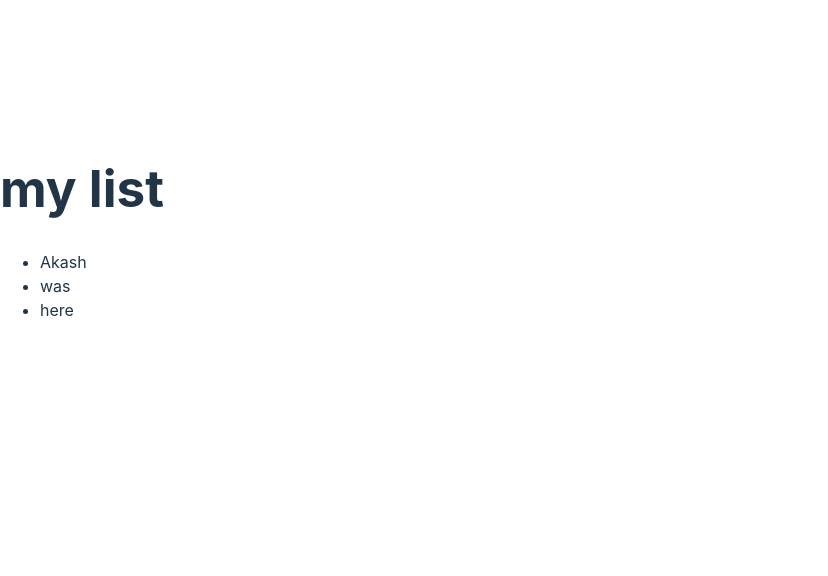
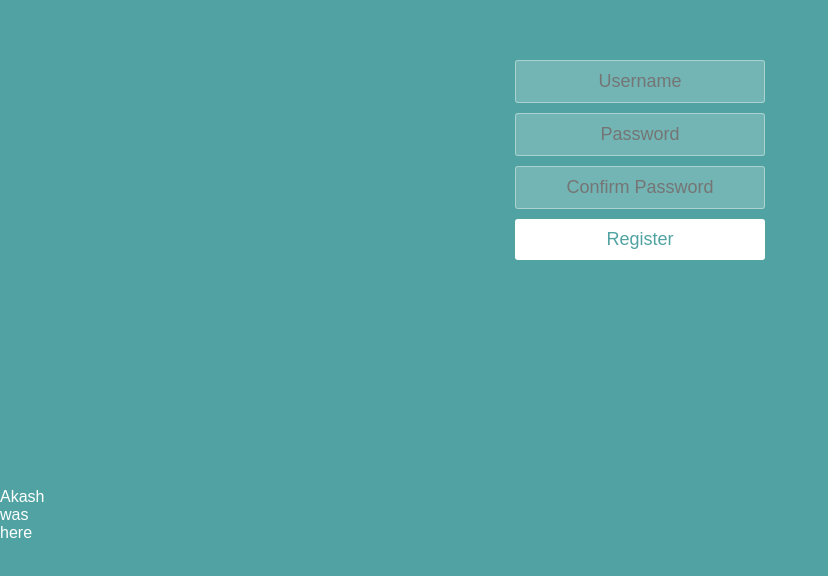
Before and after one commit to akash85246/react_learning, a React (Vite) app in the folder lesson1/: page / in a window 1280 px wide. Shown: the part 168-744 px from the top of the page, without its empty margins (0-828 px from the left). Built offline with nearby package versions, Linux system fonts and the light colour scheme.

Commit message:
update lesson 27 completed

```diff
--- a/lesson1/src/App.jsx
+++ b/lesson1/src/App.jsx
@@ -1,43 +1,14 @@
-// import { useState } from "react";
-// import reactLogo from "./assets/react.svg";
-// import viteLogo from "/vite.svg";
-// import "./App.css";
+import React from "react";
+import Form from "./Form";
 
-// function App() {
-//   const [count, setCount] = useState(0);
+var userIsRegistered = false;
 
-//   return (
-//     <>
-//       <div>
-//         <a href="https://vitejs.dev" target="_blank">
-//           <img src={viteLogo} className="logo" alt="Vite logo" />
-//         </a>
-//         <a href="https://react.dev" target="_blank">
-//           <img src={reactLogo} className="logo react" alt="React logo" />
-//         </a>
-//       </div>
-//       <h1>Vite + React</h1>
-//       <div className="card">
-//         <button onClick={() => setCount((count) => count + 1)}>
-//           count is {count}
-//         </button>
-//         <p>
-//           Edit <code>src/App.jsx</code> and save to test HMR
-//         </p>
-//       </div>
-//       <p className="read-the-docs">
-//         Click on the Vite and React logos to learn more
-//       </p>
-//     </>
-//   );
-// }
-
-// export default App;
-import React from "react";
-
-function Heading() {
-  return <h1>my list</h1>;
+function App() {
+  return (
+    <div className="container">
+      <Form />
+    </div>
+  );
 }
 
-
-export default Heading;
+export default App;
--- /dev/null
+++ b/lesson1/src/Form.jsx
@@ -0,0 +1,14 @@
+import React from "react";
+
+function Form() {
+  return (
+    <form className="form">
+      <input type="text" placeholder="Username" />
+      <input type="password" placeholder="Password" />
+      <input type="password" placeholder="Confirm Password" />
+      <button type="submit">Register</button>
+    </form>
+  );
+}
+
+export default Form;
--- a/lesson1/src/index.css
+++ b/lesson1/src/index.css
@@ -1,74 +1,57 @@
-:root {
-  font-family: Inter, system-ui, Avenir, Helvetica, Arial, sans-serif;
-  line-height: 1.5;
-  font-weight: 400;
-
-  color-scheme: light dark;
-  color: rgba(255, 255, 255, 0.87);
-  background-color: #242424;
-
-  /* font-synthesis: none;
-  text-rendering: optimizeLegibility;
-  -webkit-font-smoothing: antialiased;
-  -moz-osx-font-smoothing: grayscale;
-  -webkit-text-size-adjust: 100%; */
-}
-
-a {
-  font-weight: 500;
-  color: #646cff;
-  text-decoration: inherit;
-}
-a:hover {
-  color: #535bf2;
+* {
+  box-sizing: border-box;
+  margin: 0;
+  padding: 0;
+  font-weight: 300;
 }
 
 body {
-  margin: 0;
-  display: flex;
-  place-items: center;
-  min-width: 320px;
-  min-height: 100vh;
+  font-family: "Source Sans Pro", sans-serif;
+  color: white;
+  font-weight: 300;
+  background: #50a3a2;
+  width: 100%;
+  height: 100%;
 }
 
-h1 {
-  font-size: 3.2em;
-  line-height: 1.1;
+.container {
+  margin: 10% auto;
+  padding: 80px 0;
+  text-align: center;
 }
 
-img {
-  height: 100px;
-  width: 100px;
+.container h1 {
+  font-size: 40px;
+  font-weight: 200;
 }
 
-button {
-  border-radius: 8px;
-  border: 1px solid transparent;
-  padding: 0.6em 1.2em;
-  font-size: 1em;
-  font-weight: 500;
-  font-family: inherit;
-  background-color: #1a1a1a;
-  cursor: pointer;
-  transition: border-color 0.25s;
+form {
+  padding: 20px 0;
+  position: relative;
 }
-button:hover {
-  border-color: #646cff;
-}
-button:focus,
-button:focus-visible {
-  outline: 4px auto -webkit-focus-ring-color;
+form input {
+  border: 1px solid rgba(252, 252, 252, 0.4);
+  background-color: rgba(252, 252, 252, 0.2);
+  width: 250px;
+  border-radius: 3px;
+  font-family: "Source Sans Pro", sans-serif;
+  padding: 10px 15px;
+  margin: 0 auto 10px auto;
+  display: block;
+  text-align: center;
+  font-size: 18px;
+  color: white;
+  font-weight: 300;
 }
 
-@media (prefers-color-scheme: light) {
-  :root {
-    color: #213547;
-    background-color: #ffffff;
-  }
-  a:hover {
-    color: #747bff;
-  }
-  button {
-    background-color: #f9f9f9;
-  }
+form button {
+  appearance: none;
+  outline: 0;
+  background-color: white;
+  border: 0;
+  padding: 10px 15px;
+  color: #50a3a2;
+  border-radius: 3px;
+  width: 250px;
+  font-size: 18px;
 }
```
Also changed, not shown: lesson1/src/Input.jsx (added), lesson1/src/Login.jsx (added).
